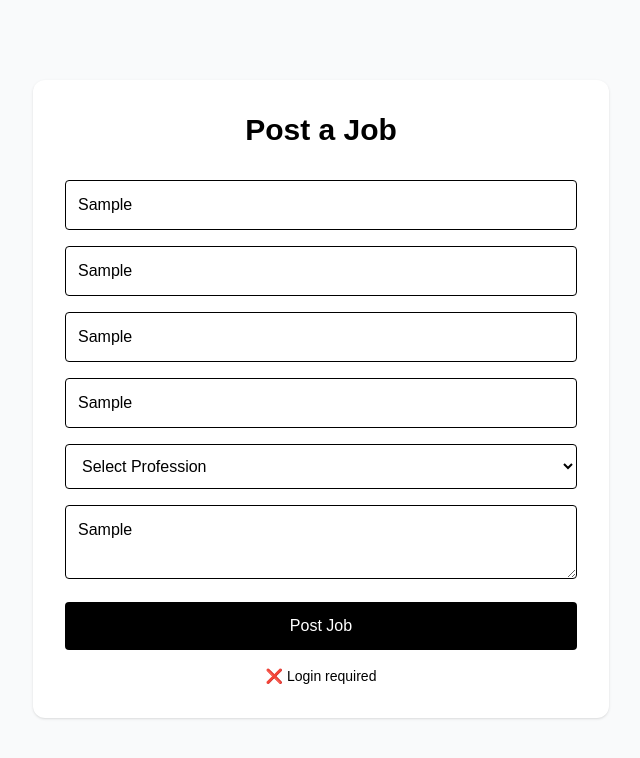
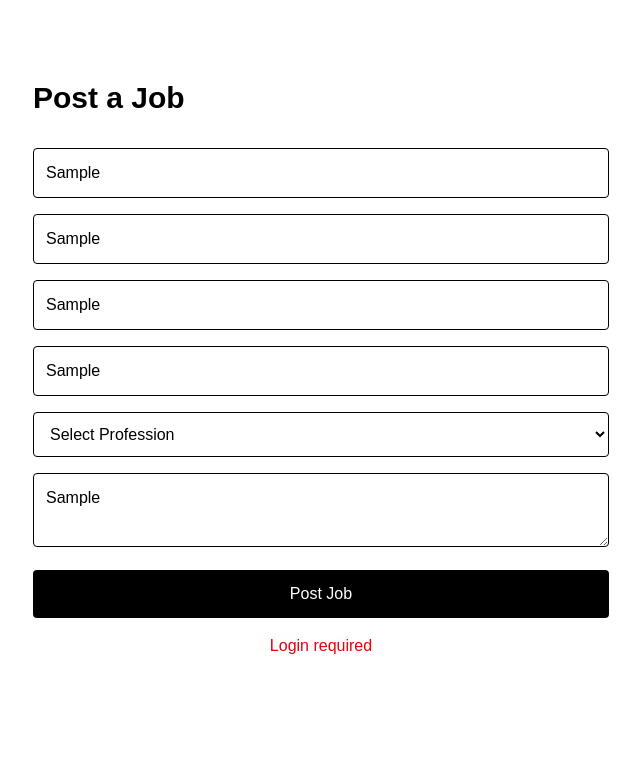
Before and after one commit to rashtravardhana/medpro, a Next.js app: page /post-job in a window 1280 px wide. Both pictures are taken after typing "Sample", "Sample", "Sample", "Sample", "Sample" into the empty fields and a click on the button "Post Job". Shown: the top 758 px of the page, without its empty margins (319-959 px from the left). Built offline with nearby package versions, Linux system fonts and the light colour scheme; no server answers.

Commit message:
Update page.tsx

```diff
--- a/app/post-job/page.tsx
+++ b/app/post-job/page.tsx
@@ -17,22 +17,19 @@ export default function PostJobPage() {
 
     setMessage("");
 
-    // GET USER
     const { data, error: userError } = await supabase.auth.getUser();
     const user = data?.user;
 
-    if (userError || !user) {
-      setMessage("❌ Login required");
+    if(userError || !user){
+      setMessage("Login required");
       return;
     }
 
-    // VALIDATION
-    if (!title || !hospital || !location || !profession) {
-      setMessage("❌ Please fill all required fields");
+    if(!title || !hospital || !location || !profession){
+      setMessage("Please fill all required fields");
       return;
     }
 
-    // INSERT JOB
     const { error } = await supabase
       .from("jobs")
       .insert({
@@ -45,14 +42,12 @@ export default function PostJobPage() {
         admin_id: user.id
       });
 
-    if (error) {
-      console.log("Supabase Error:", error);
-      setMessage(`❌ ${error.message}`);
+    if(error){
+      setMessage(error.message);
       return;
     }
 
-    // SUCCESS
-    setMessage("✅ Job posted successfully");
+    setMessage("Job posted successfully");
 
     setTitle("");
     setHospital("");
@@ -64,11 +59,11 @@ export default function PostJobPage() {
 
   return (
 
-    <div className="min-h-screen bg-gray-50 text-black px-6 py-20">
+    <div className="min-h-screen bg-white text-black px-6 py-20">
 
-      <div className="max-w-xl mx-auto bg-white p-8 rounded-xl shadow">
+      <div className="max-w-xl mx-auto">
 
-        <h1 className="text-3xl font-semibold mb-8 text-center">
+        <h1 className="text-3xl font-semibold mb-8 text-black">
           Post a Job
         </h1>
 
@@ -104,7 +99,6 @@ export default function PostJobPage() {
           onChange={(e)=>setSalary(e.target.value)}
         />
 
-        {/* PROFESSION */}
         <select
           className="w-full border p-3 rounded mb-4 text-black"
           value={profession}
@@ -129,13 +123,13 @@ export default function PostJobPage() {
 
         <button
           onClick={postJob}
-          className="w-full bg-black text-white py-3 rounded hover:opacity-80"
+          className="w-full bg-black text-white py-3 rounded"
         >
           Post Job
         </button>
 
         {message && (
-          <p className="mt-4 text-center text-sm font-medium">
+          <p className="mt-4 text-center text-red-600">
             {message}
           </p>
         )}
@@ -143,6 +137,5 @@ export default function PostJobPage() {
       </div>
 
     </div>
-
   );
 }
```
